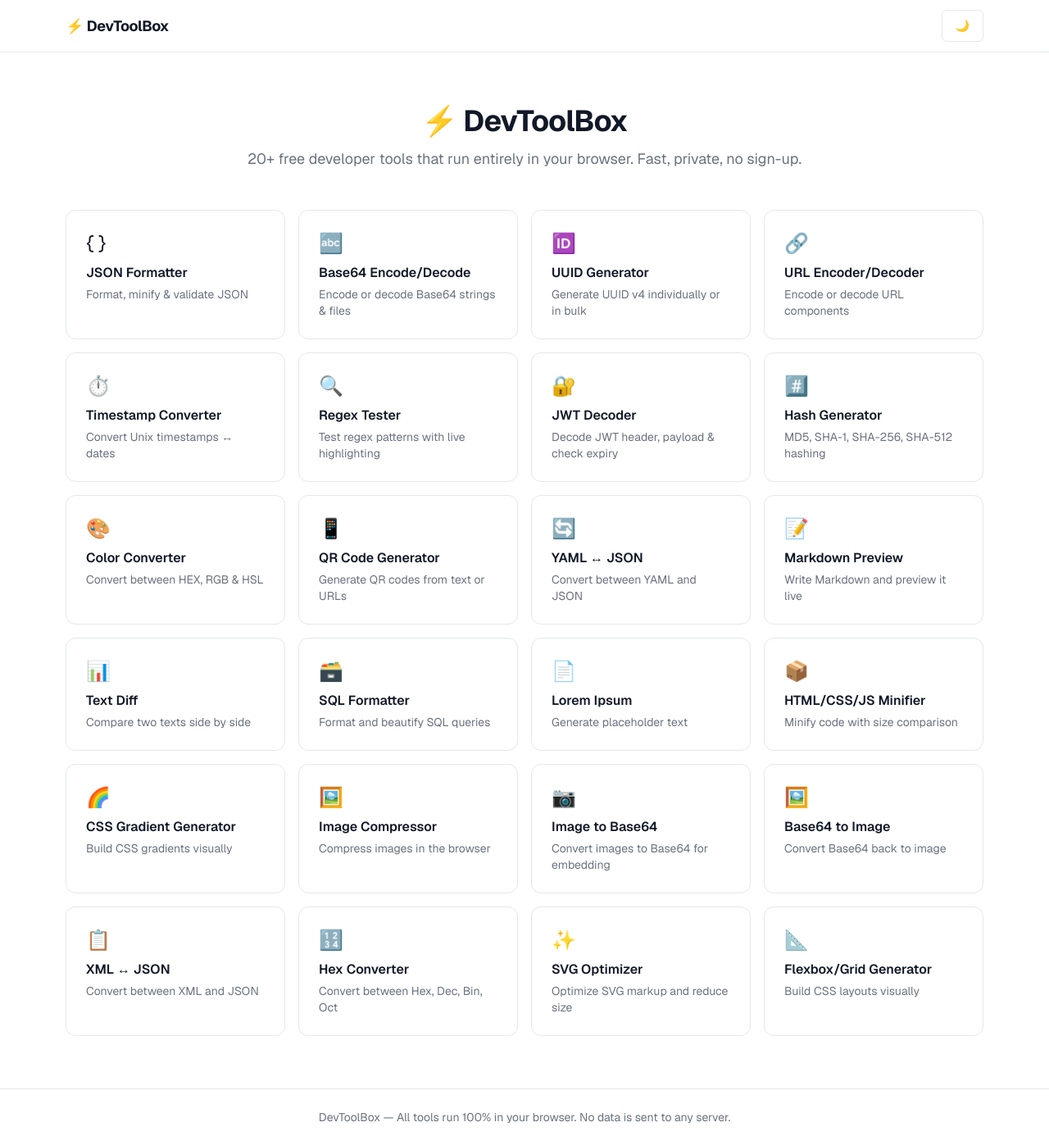
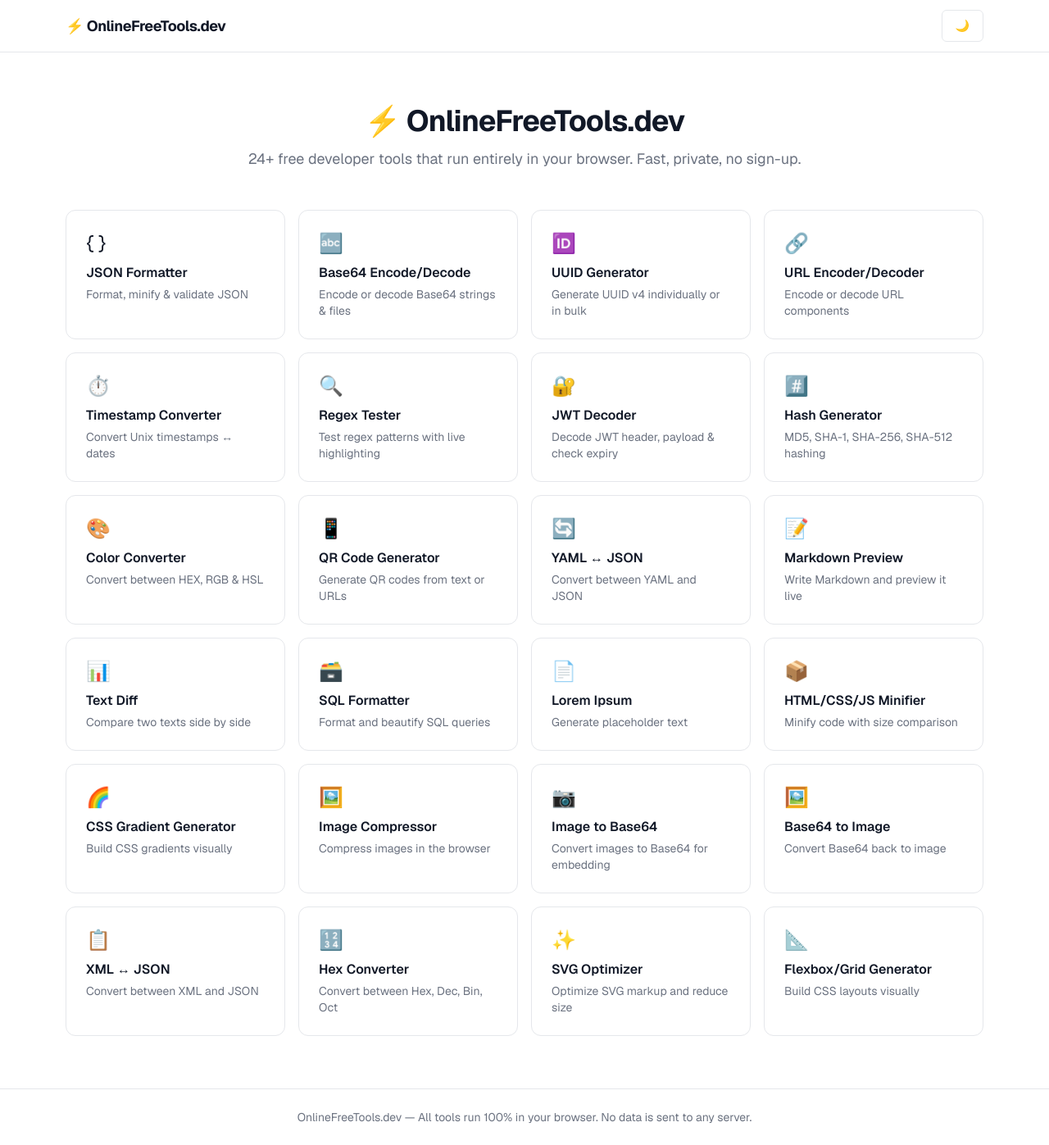
Before and after one commit to ankitpatil/web-tools, a Next.js app: page / in a window 1280 px wide. Shown: the whole page at 82% size. Built offline with nearby package versions, Linux system fonts and the light colour scheme.

Commit message:
Rebrand to OnlineFreeTools.dev

```diff
--- a/src/app/layout.tsx
+++ b/src/app/layout.tsx
@@ -9,12 +9,12 @@
 const geistMono = Geist_Mono({ variable: "--font-geist-mono", subsets: ["latin"] });
 
 export const metadata: Metadata = {
-  title: { default: "DevToolBox — Free Online Developer Tools", template: "%s | DevToolBox" },
-  description: "20+ free, fast, client-side developer tools. JSON formatter, Base64 encoder, UUID generator, regex tester, and more. No data leaves your browser.",
-  keywords: ["developer tools", "json formatter", "base64", "uuid generator", "online tools"],
+  title: { default: "OnlineFreeTools.dev — Free Online Developer Tools", template: "%s | OnlineFreeTools" },
+  description: "24+ free, fast, client-side developer tools. JSON formatter, Base64 encoder, UUID generator, and more. No data leaves your browser.",
+  keywords: ["developer tools", "json formatter", "base64", "uuid generator", "online tools", "free tools", "browser tools"],
   openGraph: {
-    title: "DevToolBox — Free Online Developer Tools",
-    description: "20+ free, fast, client-side developer tools. No data leaves your browser.",
+    title: "OnlineFreeTools.dev — Free Online Developer Tools",
+    description: "24+ free, fast, client-side developer tools. No data leaves your browser.",
     type: "website",
   },
 };
@@ -28,7 +28,7 @@
           <Navbar />
           <main className="min-h-[calc(100vh-120px)]">{children}</main>
           <footer className="border-t border-[var(--border)] py-6 text-center text-sm text-[var(--text-secondary)]">
-            <p>DevToolBox — All tools run 100% in your browser. No data is sent to any server.</p>
+            <p>OnlineFreeTools.dev — All tools run 100% in your browser. No data is sent to any server.</p>
           </footer>
         </ThemeProvider>
       </body>
--- a/src/app/page.tsx
+++ b/src/app/page.tsx
@@ -31,9 +31,9 @@
   return (
     <div className="mx-auto max-w-6xl px-4 py-16">
       <div className="mb-12 text-center">
-        <h1 className="mb-3 text-4xl font-bold tracking-tight">⚡ DevToolBox</h1>
+        <h1 className="mb-3 text-4xl font-bold tracking-tight">⚡ OnlineFreeTools.dev</h1>
         <p className="text-lg text-[var(--text-secondary)]">
-          20+ free developer tools that run entirely in your browser. Fast, private, no sign-up.
+          24+ free developer tools that run entirely in your browser. Fast, private, no sign-up.
         </p>
       </div>
       <div className="grid gap-4 sm:grid-cols-2 lg:grid-cols-3 xl:grid-cols-4">
--- a/src/components/Navbar.tsx
+++ b/src/components/Navbar.tsx
@@ -8,7 +8,7 @@
     <nav className="sticky top-0 z-50 border-b border-[var(--border)] bg-[var(--bg)]/80 backdrop-blur-md">
       <div className="mx-auto flex max-w-6xl items-center justify-between px-4 py-3">
         <Link href="/" className="text-lg font-bold tracking-tight">
-          ⚡ DevToolBox
+          ⚡ OnlineFreeTools.dev
         </Link>
         <button onClick={toggle} className="btn" aria-label="Toggle theme">
           {dark ? "☀️" : "🌙"}
```
